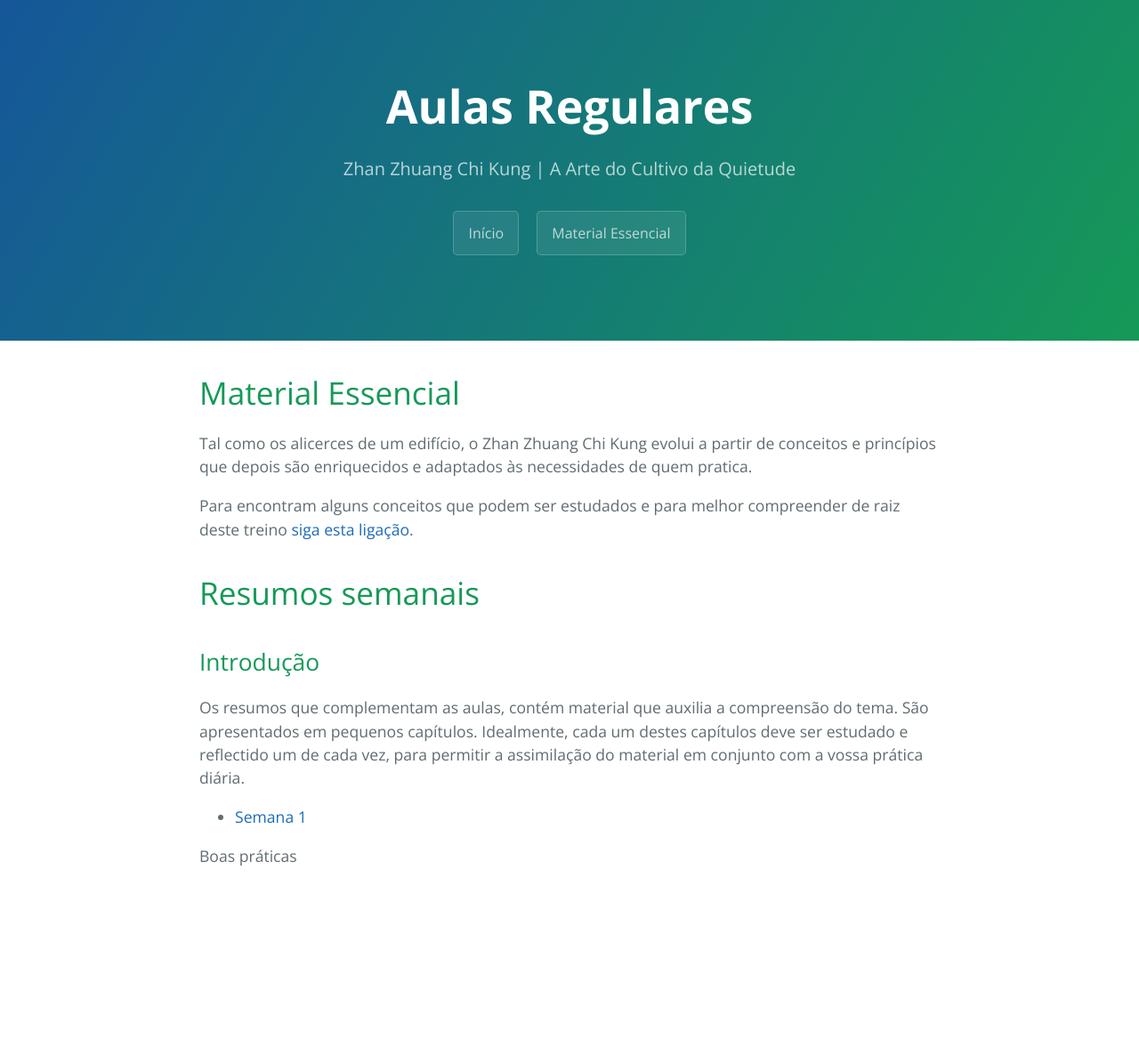
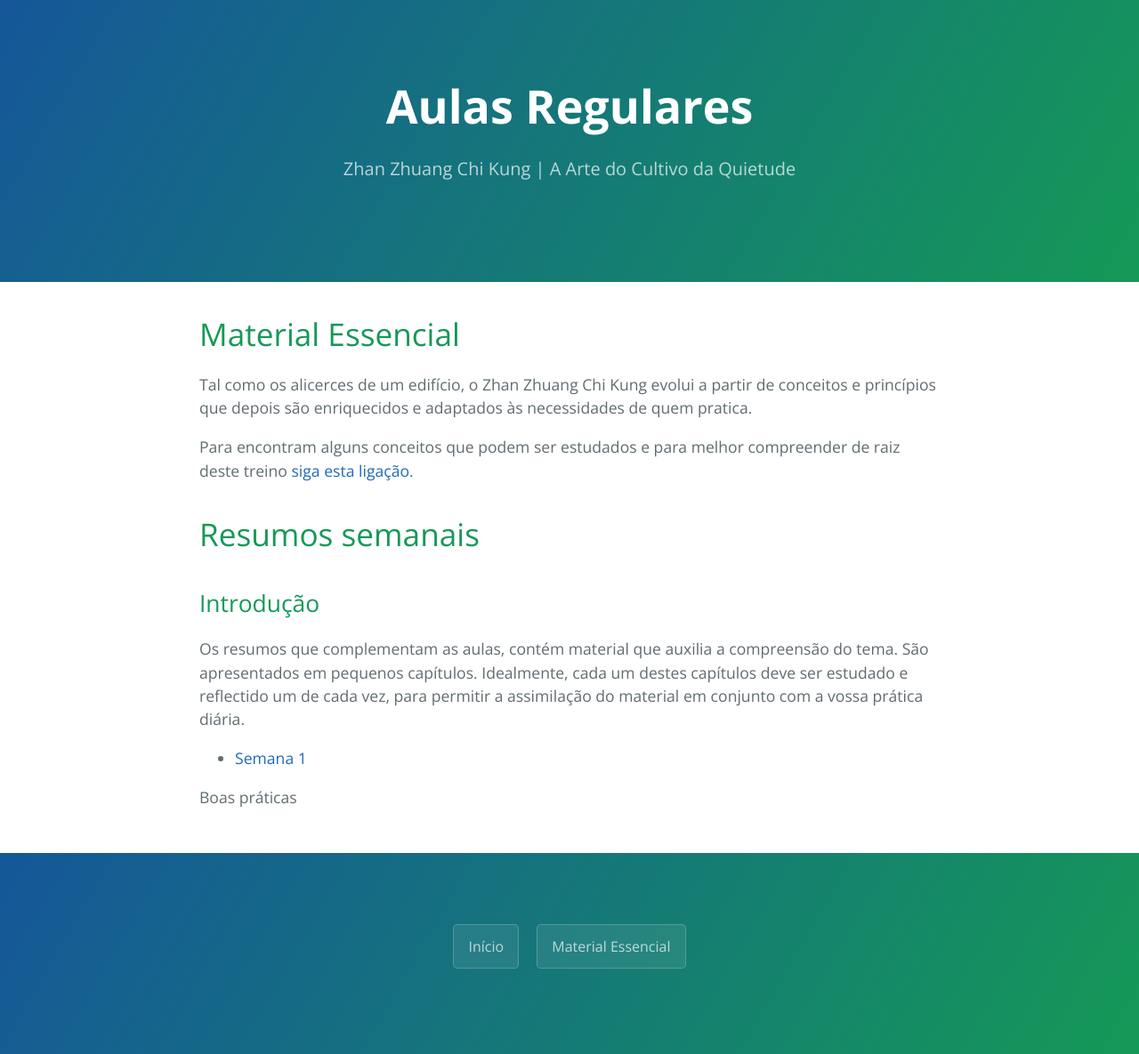
Before and after one commit to devagar/Chikung102, a Jekyll site: the page built from index.md, in a window 1280 px wide. Shown: the whole page at 89% size. Built offline with Jekyll 4.4.1, drawn with Linux system fonts in a browser that asks for light colours; before the commit the page ends 1025 px from its top, so only the background shows below that.

Commit message:
first push

```diff
--- a/_layouts/default.html
+++ b/_layouts/default.html
@@ -13,14 +13,14 @@
     <section class="page-header">
       <h1 class="project-name">Aulas Regulares</h1>
       <h2 class="project-tagline">Zhan Zhuang Chi Kung | A Arte do Cultivo da Quietude</h2>
-      <a href="/index.html" class="btn">Início</a>
-      <a href="/essencial.html" class="btn">Material Essencial</a>
     </section>
 
     <section class="main-content">
    {{ content }}
     </section>
-
-
+  <section class="page-header">
+      <a href="/index.html" class="btn">Início</a>
+      <a href="/essencial.html" class="btn">Material Essencial</a>
+  </section>
   </body>
 </html>
```
